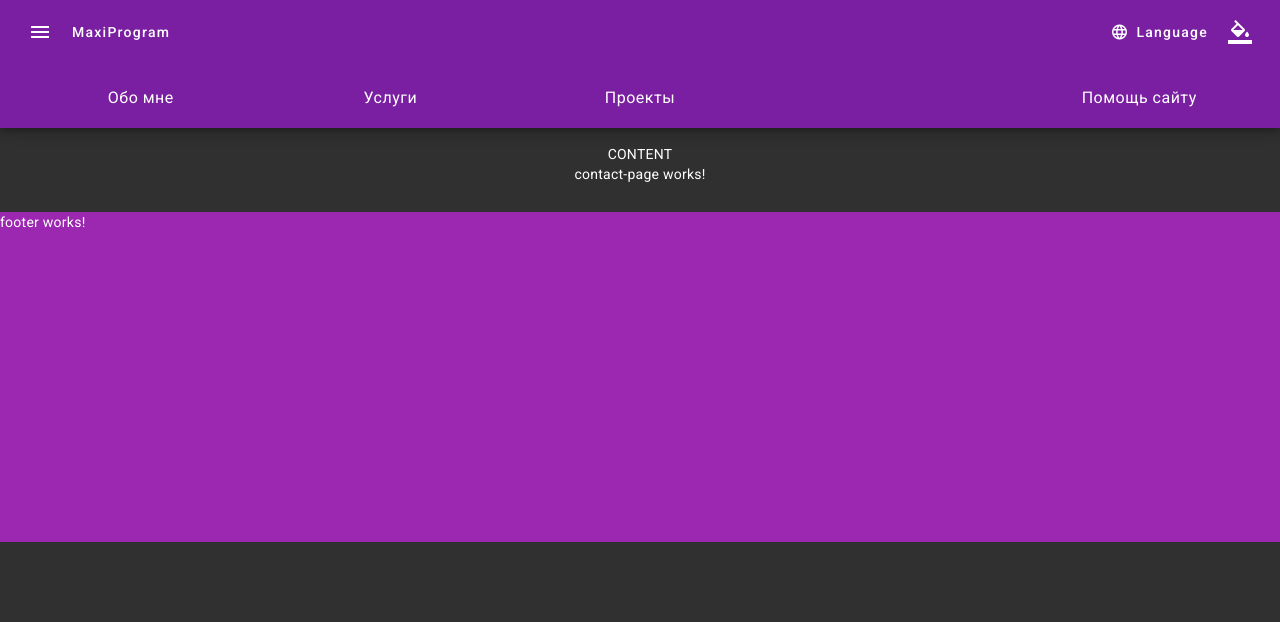
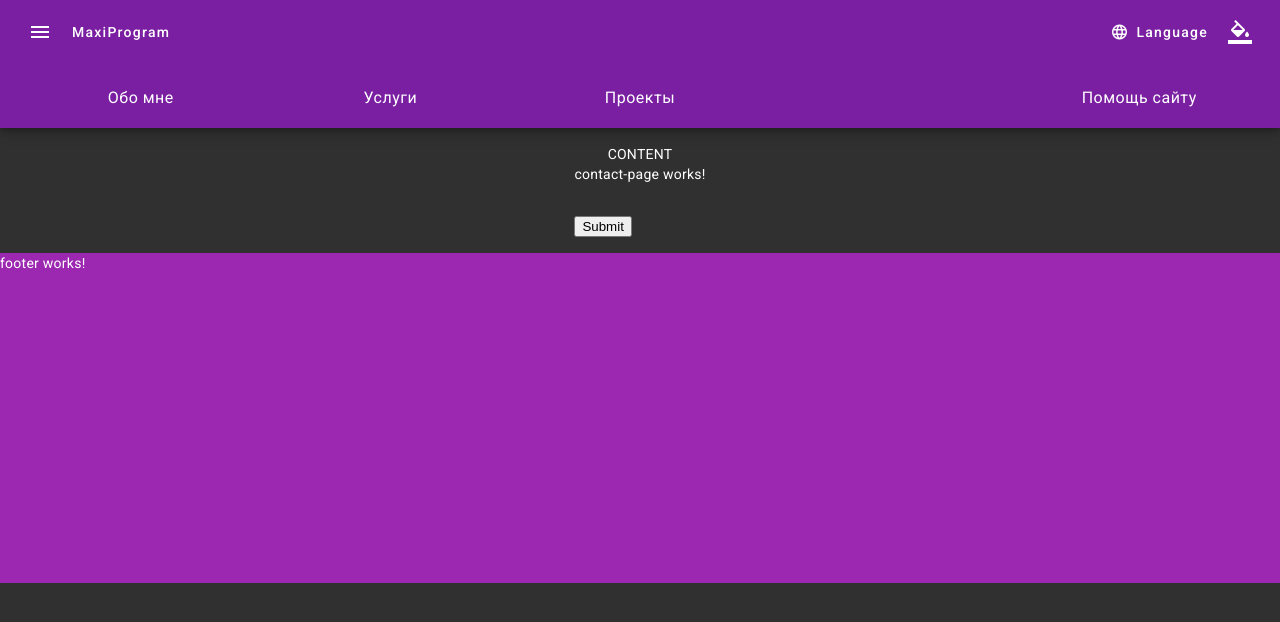
Before and after one commit to maxiprogram/site, an Angular app: page /contact in a window 1280 px wide. Shown: the top 622 px of the page. Built offline with nearby package versions, Linux system fonts and the light colour scheme.

Commit message:
test reCapcha

```diff
--- a/src/app/pages/contact-page/contact-page.component.html
+++ b/src/app/pages/contact-page/contact-page.component.html
@@ -1 +1,10 @@
 <p>contact-page works!</p>
+
+<!-- 6Ld-e_omAAAAANps3BB9AShG2nGyt7BvDUh14kaG -->
+<script src="https://www.google.com/recaptcha/api.js" async defer></script>
+
+<form action="?" method="POST">
+    <div class="g-recaptcha" data-sitekey="6Ld-e_omAAAAANps3BB9AShG2nGyt7BvDUh14kaG"></div>
+    <br/>
+    <input type="submit" value="Submit">
+</form>
```
